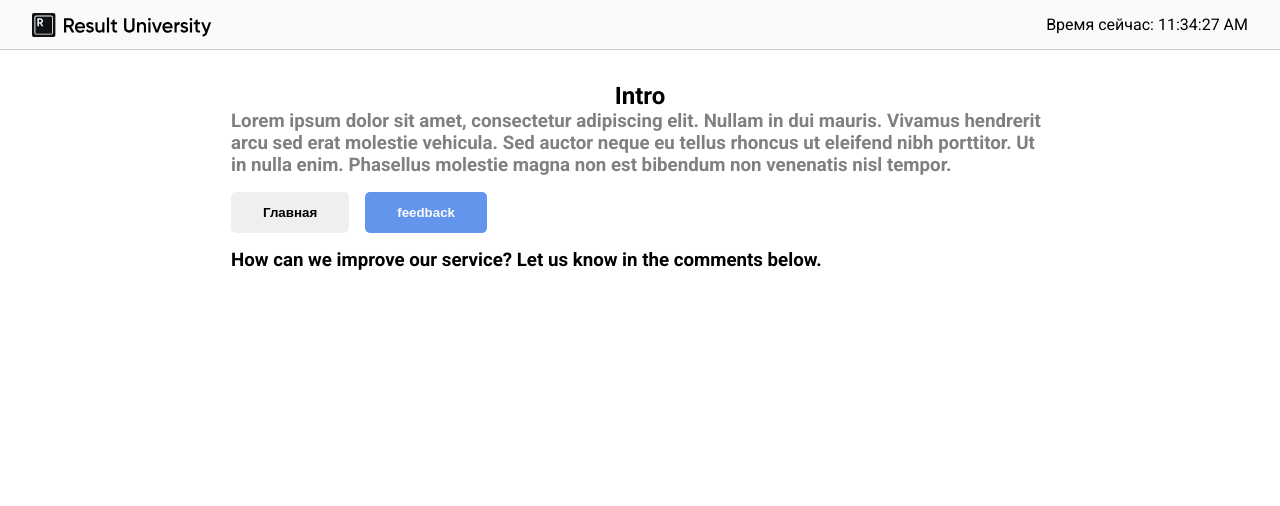
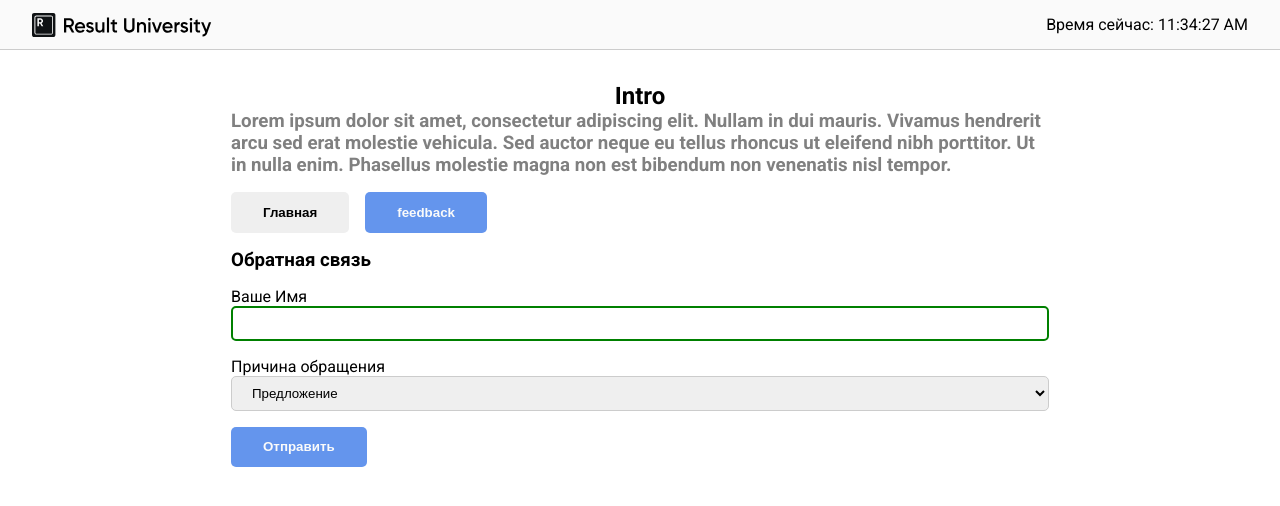
Before and after one commit to iamAndreyGavrilov/React-basic, a React (Vite) app: page / in a window 1280 px wide. Shown: the top 506 px of the page. Built offline with nearby package versions, Linux system fonts and the light colour scheme.

Commit message:
базовая работа с формой

```diff
--- a/src/components/Button/Button.css
+++ b/src/components/Button/Button.css
@@ -13,6 +13,12 @@
 }
 
 .button.active {
-    background:cornflowerblue;
+  background: cornflowerblue;
   color: #fafafa;
 }
+
+.button:disabled {
+  background: #ccc;
+  color: #666;
+  cursor: not-allowed;
+}
--- a/src/components/Button/Button.tsx
+++ b/src/components/Button/Button.tsx
@@ -1,8 +1,8 @@
 import './Button.css';
 
-export default function Button({ children, onClick, isActive }) {
+export default function Button({ children, isActive, ...props }) {
   return (
-    <button className={isActive ? 'button active' : 'button'} onClick={onClick}>
+    <button {...props} className={isActive ? 'button active' : 'button'}>
       {children}
     </button>
   );
--- a/src/components/FeedbackSection.tsx
+++ b/src/components/FeedbackSection.tsx
@@ -1,7 +1,48 @@
+import Button from './Button/Button';
+import { useState } from 'react';
+
 export default function FeedbackSection() {
+  const [name, setName] = useState('');
+  const [reason, setReason] = useState('Offer');
+  const [hasError, setHasError] = useState(false);
+
+  function handleNameChange(event) {
+    setName(event.target.value);
+    setHasError(event.target.value.trim().length === 0);
+  }
+
+  function handleReasonChange(event) {
+    setReason(event.target.value);
+  }
+
   return (
     <section>
-      <h3>How can we improve our service? Let us know in the comments below.</h3>
+      <h3>Обратная связь</h3>
+
+      <form>
+        <label htmlFor="name">Ваше Имя</label>
+        <input
+          id="name"
+          type="text"
+          className="control"
+          value={name}
+          onChange={handleNameChange}
+          style={{
+            border: hasError ? '2px solid red' : '2px solid green',
+          }}
+        />
+
+        <label htmlFor="reason">Причина обращения</label>
+        <select id="reason" className="control" value={reason} onChange={handleReasonChange}>
+          <option value="Complaint">Жалоба</option>
+          <option value="Offer">Предложение</option>
+          <option value="Comment">Замечание</option>
+        </select>
+
+        <Button isActive={!hasError} disabled={hasError}>
+          Отправить
+        </Button>
+      </form>
     </section>
   );
 }
--- a/src/index.css
+++ b/src/index.css
@@ -9,8 +9,6 @@
 body {
   font-family: 'Roboto', sans-serif;
 }
-
-
 
 main {
   max-width: 850px;
@@ -43,3 +41,11 @@ p {
   display: flex;
   justify-content: center;
 }
+
+.control {
+  border: 1px solid #ccc;
+  border-radius: 5px;
+  padding: 0.5rem 1rem;
+  width: 100%;
+  margin-bottom: 1rem;
+}
```
Lines whose indentation alone changed are shown as unchanged.
